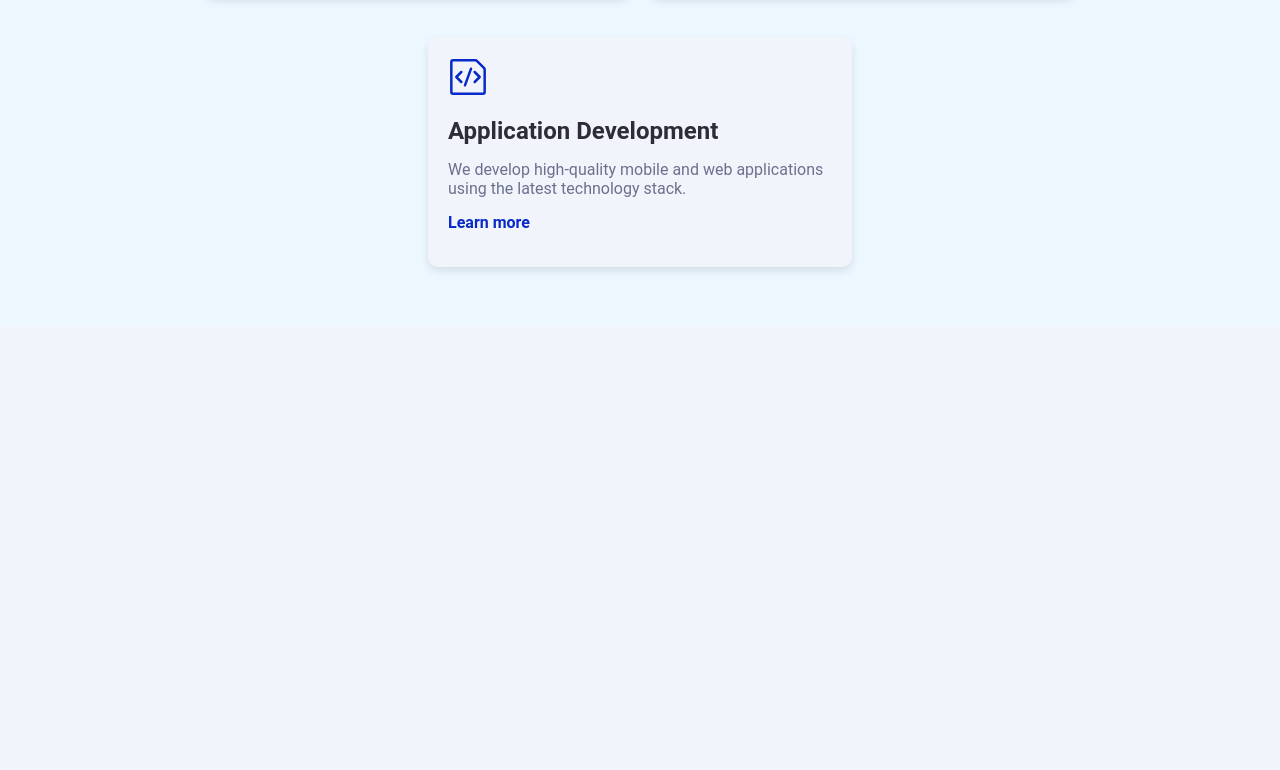
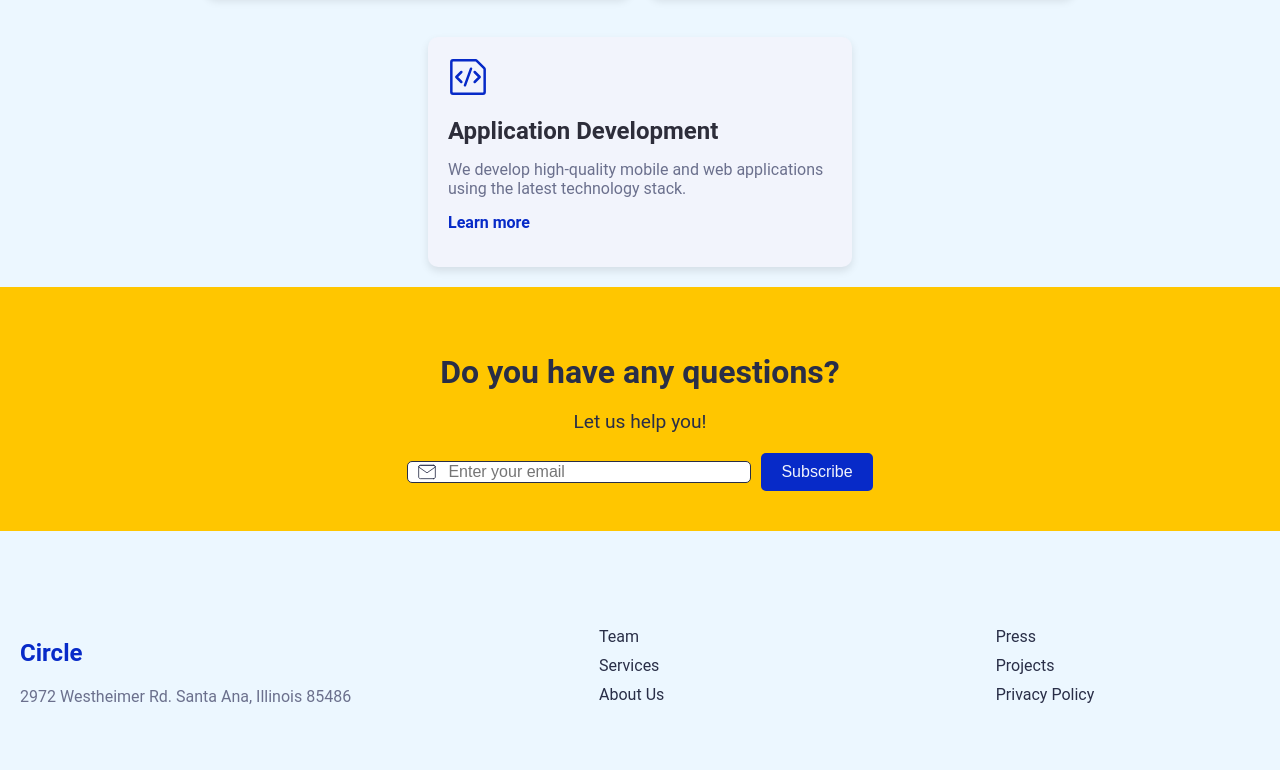
Before and after one commit to LauCastillo/Proyecto_Figma, a plain HTML site: page Index.html in a window 1280 px wide. Shown: the part 2082-2852 px from the top of the page. Before the commit the page ends 2409 px from the top, so only its background shows below. Drawn offline with Linux system fonts and the light colour scheme.

Commit message:
Creación contenedor dudas y footer

```diff
--- a/Index.html
+++ b/Index.html
@@ -128,8 +128,37 @@
                     <a href="#" class="learn-more">Learn more</a>
                 </div>
             </div>
+            <div class="subscribe-container">
+                <h2>Do you have any questions?</h2>
+                <p>Let us help you!</p>
+                <form>
+                    <div class="email-input-container">
+                        <img src="/Images/mail.svg" alt="Email Icon"
+                            class="email-icon">
+                        <input type="email" placeholder="Enter your email"
+                            required>
+                    </div>
+                    <button type="submit">Subscribe</button>
+                </form>
+            </div>
         </div>
-        <script src="scripts/navbar.js"></script>
-        <script src="scripts/carousel.js"></script>
+        <footer class="footer">
+            <div class="footer-logo">
+                <h2>Circle</h2>
+                <p>2972 Westheimer Rd. Santa Ana, Illinois 85486</p>
+            </div>
+            <div class="footer-links">
+                <ul>
+                    <li><a href="#">Team</a></li>
+                    <li><a href="#">Services</a></li>
+                    <li><a href="#">About Us</a></li>
+                </ul>
+                <ul>
+                    <li><a href="#">Press</a></li>
+                    <li><a href="#">Projects</a></li>
+                    <li><a href="#">Privacy Policy</a></li>
+                </ul>
+            </div>
+        </footer>
     </body>
 </html>
--- a/index.css
+++ b/index.css
@@ -321,6 +321,68 @@ body {
     font-weight: bold;
 }
 
+.subscribe-container {
+    background-color: var(--amarillo);
+    color: var(--carbón);
+    padding: 40px 20px;
+    text-align: center;
+}
+
+
+.subscribe-container h2 {
+    font-size: 2em;
+    margin-bottom: 10px;
+}
+
+.subscribe-container p {
+    font-size: 1.2em;
+    margin-bottom: 20px;
+}
+
+.subscribe-container form {
+    display: flex;
+    justify-content: center;
+    align-items: center;
+    gap: 10px;
+}
+
+.email-input-container {
+    position: relative;
+    display: flex;
+    align-items: center;
+}
+
+.email-icon {
+    position: absolute;
+    left: 10px;
+    width: 20px;
+    height: 20px;
+}
+
+.email-input-container input[type="email"] {
+    padding-left: 40px;
+    /* Espacio para la imagen */
+    font-size: 1em;
+    border: 1px solid var(--carbón);
+    border-radius: 5px;
+    width: 300px;
+}
+
+.subscribe-container button {
+    padding: 10px 20px;
+    font-size: 1em;
+    background-color: var(--Darkblue);
+    color: var(--blanco);
+    border: none;
+    border-radius: 5px;
+    cursor: pointer;
+}
+
+.subscribe-container button:hover {
+    background-color: var(--Celete);
+}
+
+
 @media (max-width: 1440px) {
 
     .projects-cards,
@@ -334,6 +396,57 @@ body {
         width: 30%;
         /* Ajustar el ancho para que quepan tres cards por fila en pantallas medianas */
         margin-bottom: 20px;
+    }
+
+    .footer {
+        background-color: var(--blancoRoto);
+        color: var(--carbón);
+        padding: 40px 20px;
+        display: flex;
+        justify-content: space-between;
+        align-items: center;
+        flex-wrap: wrap;
+    }
+
+    .footer-logo {
+        flex: 1;
+        min-width: 200px;
+    }
+
+    .footer-logo h2 {
+        font-size: 1.5em;
+        color: var(--Darkblue);
+    }
+
+    .footer-logo p {
+        font-size: 1em;
+        color: var(--gris);
+    }
+
+    .footer-links {
+        display: flex;
+        flex: 2;
+        justify-content: space-around;
+        min-width: 200px;
+    }
+
+    .footer-links ul {
+        list-style: none;
+        padding: 0;
+    }
+
+    .footer-links ul li {
+        margin-bottom: 10px;
+    }
+
+    .footer-links ul li a {
+        text-decoration: none;
+        color: var(--carbón);
+        font-size: 1em;
+    }
+
+    .footer-links ul li a:hover {
+        color: var(--Darkblue);
     }
 }
 
@@ -406,4 +519,35 @@ body {
         width: 90%;
         margin-bottom: 20px;
     }
+
+    @media (max-width: 768px) {
+        .subscribe-container form {
+            flex-direction: column;
+            gap: 10px;
+        }
+
+        .subscribe-container input[type="email"] {
+            width: 100%;
+        }
+    }
+
+    @media (max-width: 768px) {
+        .footer {
+            flex-direction: column;
+            text-align: center;
+        }
+
+        .footer-logo,
+        .footer-links {
+            margin-bottom: 20px;
+        }
+
+        .footer-links {
+            flex-direction: column;
+        }
+
+        .footer-links ul {
+            margin-bottom: 20px;
+        }
+    }
 }
```
Also changed, not shown: Images/card-1.png, Images/card-2.png, Images/mail.svg (added).
